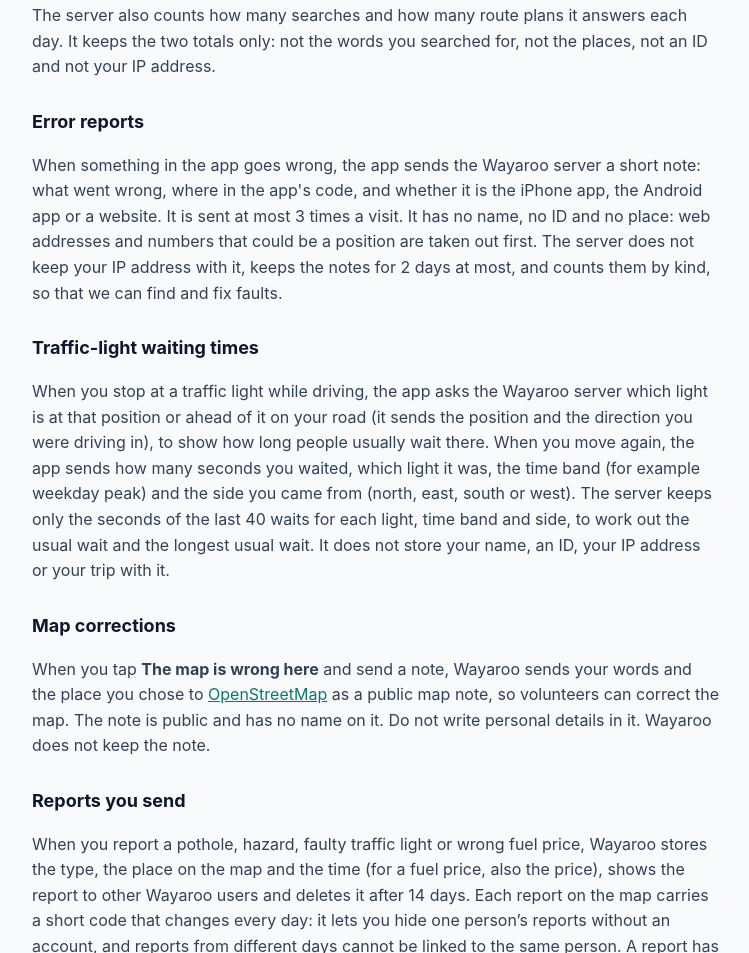
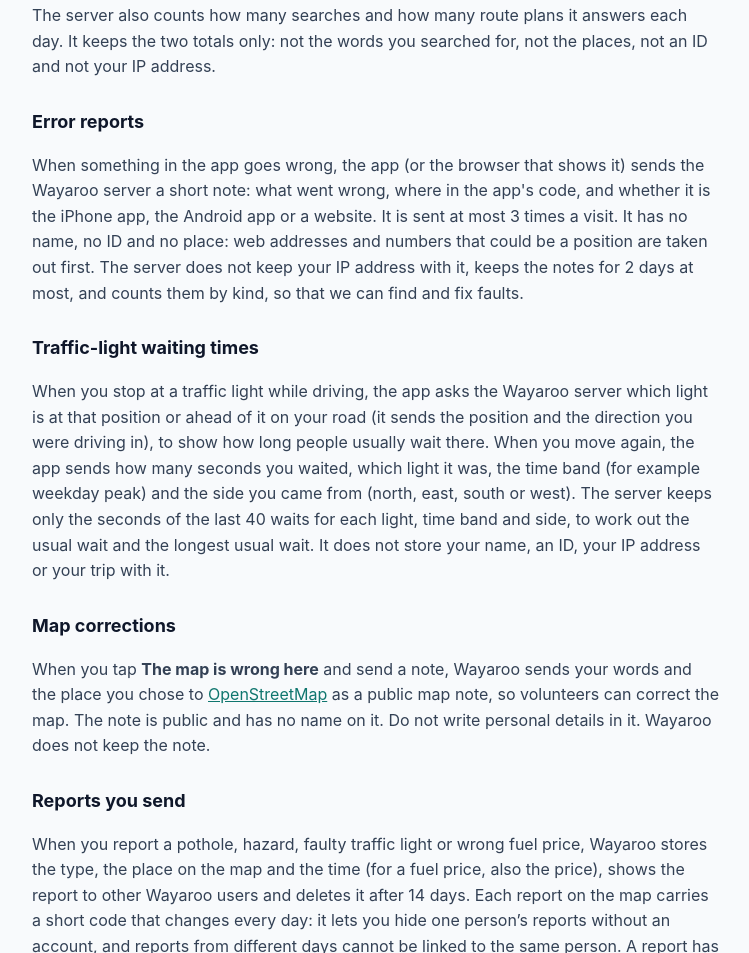
Before and after one commit to rajv28/wayaroo-site, a plain HTML site: page privacy.html in a window 1280 px wide. Shown: the part 2119-3072 px from the top of the page, without its empty margins (264-1013 px from the left). Drawn offline with Linux system fonts and the light colour scheme.

Commit message:
Privacy: error notes can also come from the browser that shows the app
The app's privacy.html (akoy-v494) says "the app (or the browser that shows
it) sends the Wayaroo server a short note". wayaroo.com/privacy.html now has
the same paragraph.

Co-Authored-By: Claude Opus 5.5 <noreply@anthropic.com>
Claude-Session: https://claude.ai/code/session_01E1wnBNSuGRc2UZLc5M9adc

```diff
--- a/privacy.html
+++ b/privacy.html
@@ -50,7 +50,7 @@
   <p>Once a day the app tells the Wayaroo server one word (new, this week, regular or returned), whether it is the app or the website, and the name of your phone's time zone (for example "Australia/Melbourne"). The server adds one to that day's total and one to the total of that time zone. It does not store an ID, your IP address or your location with it. A time zone covers a whole state or country, so it does not show where you are.</p>
   <p>The server also counts how many searches and how many route plans it answers each day. It keeps the two totals only: not the words you searched for, not the places, not an ID and not your IP address.</p>
   <h2>Error reports</h2>
-  <p>When something in the app goes wrong, the app sends the Wayaroo server a short note: what went wrong, where in the app's code, and whether it is the iPhone app, the Android app or a website. It is sent at most 3 times a visit. It has no name, no ID and no place: web addresses and numbers that could be a position are taken out first. The server does not keep your IP address with it, keeps the notes for 2 days at most, and counts them by kind, so that we can find and fix faults.</p>
+  <p>When something in the app goes wrong, the app (or the browser that shows it) sends the Wayaroo server a short note: what went wrong, where in the app's code, and whether it is the iPhone app, the Android app or a website. It is sent at most 3 times a visit. It has no name, no ID and no place: web addresses and numbers that could be a position are taken out first. The server does not keep your IP address with it, keeps the notes for 2 days at most, and counts them by kind, so that we can find and fix faults.</p>
   <h2>Traffic-light waiting times</h2>
   <p>When you stop at a traffic light while driving, the app asks the Wayaroo server which light is at that position or ahead of it on your road (it sends the position and the direction you were driving in), to show how long people usually wait there. When you move again, the app sends how many seconds you waited, which light it was, the time band (for example weekday peak) and the side you came from (north, east, south or west). The server keeps only the seconds of the last 40 waits for each light, time band and side, to work out the usual wait and the longest usual wait. It does not store your name, an ID, your IP address or your trip with it.</p>
   <h2>Map corrections</h2>
```
